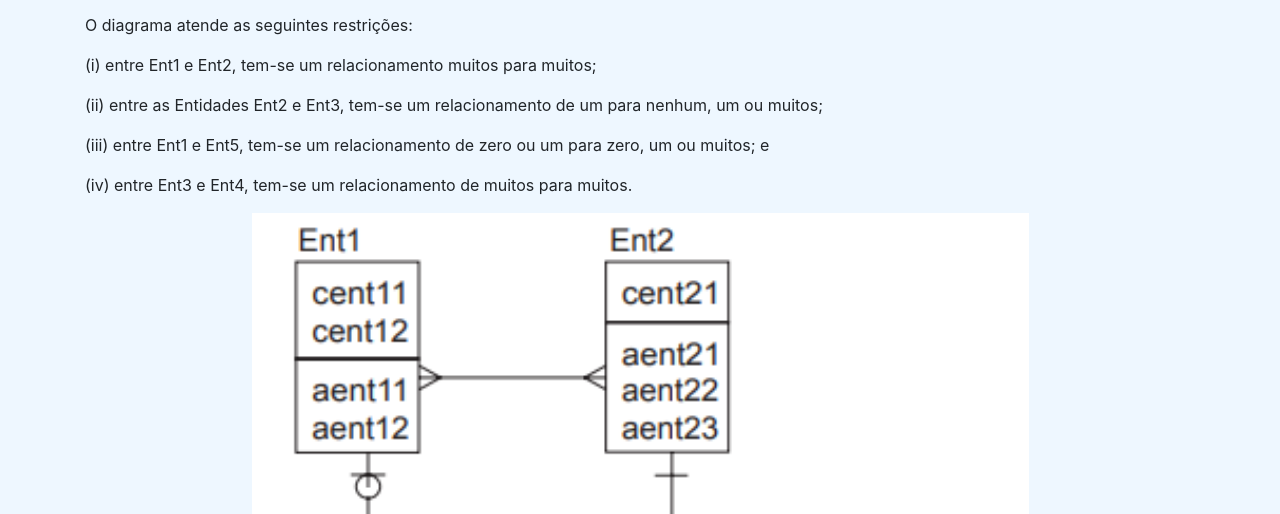
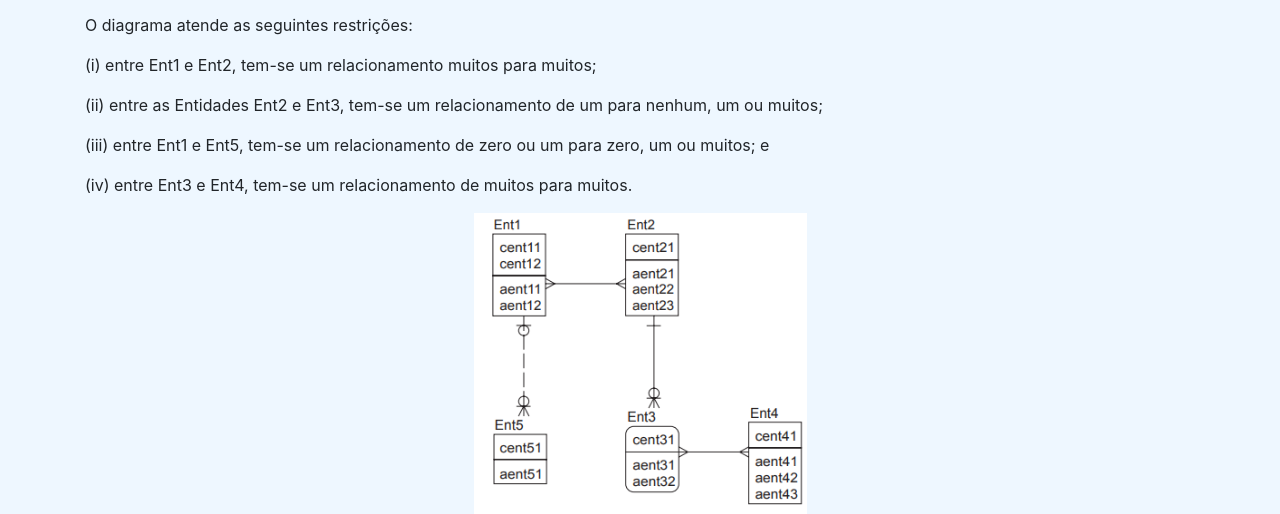
Before and after one commit to BrunoAlves97/Simulado-Enade, a plain HTML site: page Q23a.html in a window 1280 px wide. Shown: the part 273-787 px from the top of the page. Drawn offline with nearby package versions, Linux system fonts and the light colour scheme; some packages are replaced by stand-ins of ours; a script that the page names is missing.

Commit message:
ajuste imagens css

```diff
--- a/Q23a.html
+++ b/Q23a.html
@@ -54,7 +54,7 @@
             muitos para muitos.
         </p>
 
-        <img class="img" src="img/imgQ23.PNG" alt="">
+        <img class="img3" src="img/imgQ23.PNG" alt="">
         <p><i>FONTE: <a target="_blank" href="http://inep.gov.br/educacao-superior/enade/provas-e-gabaritos">Provas e
                     Gabaritos Enade</a></i></p>
 
--- a/css/style.css
+++ b/css/style.css
@@ -21,6 +21,13 @@
     margin-right: auto;
   }
 
+  .img3 {
+    display: block;
+    width: 30%;
+    margin-left: auto;
+    margin-right: auto;
+  }
+
 td{
     font-weight: bold;
 }
```
Also changed, not shown: Q22a.html (+1 -1 lines), Q6a.html (+1 -1 lines).
